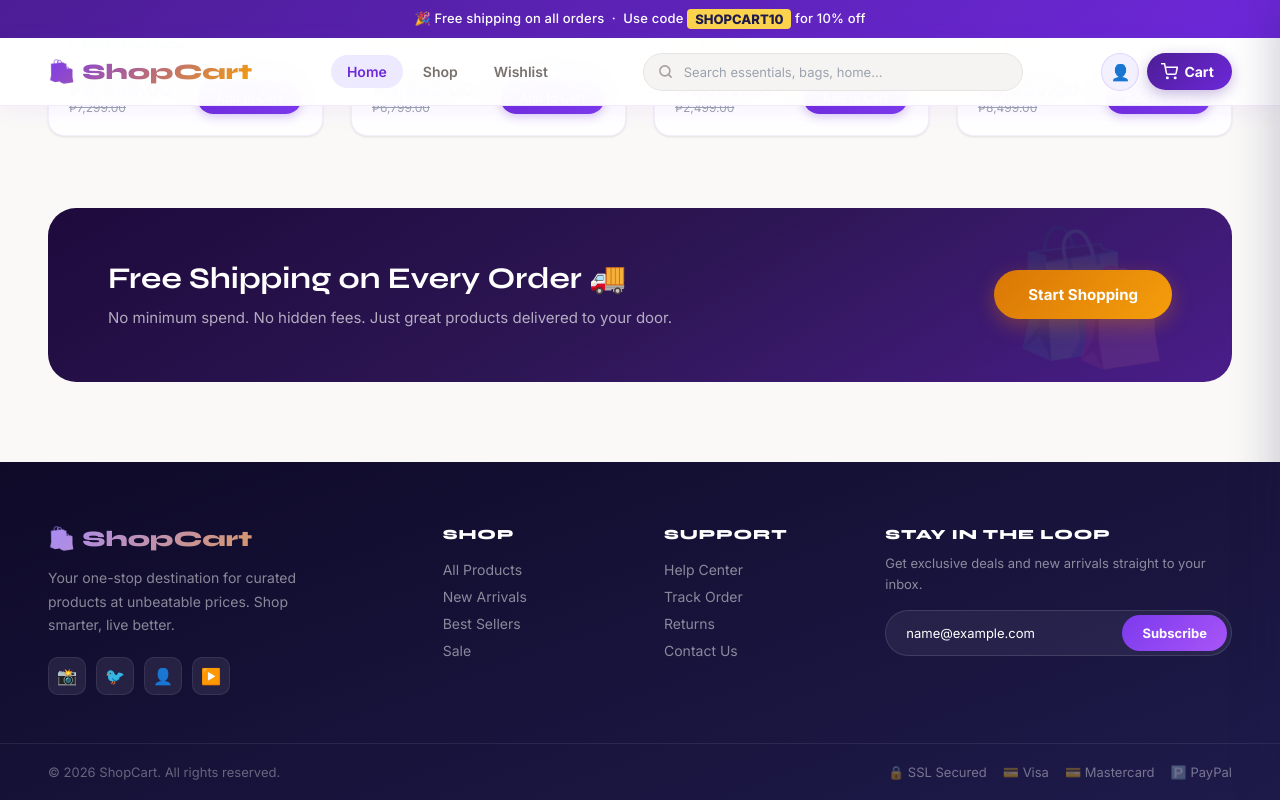
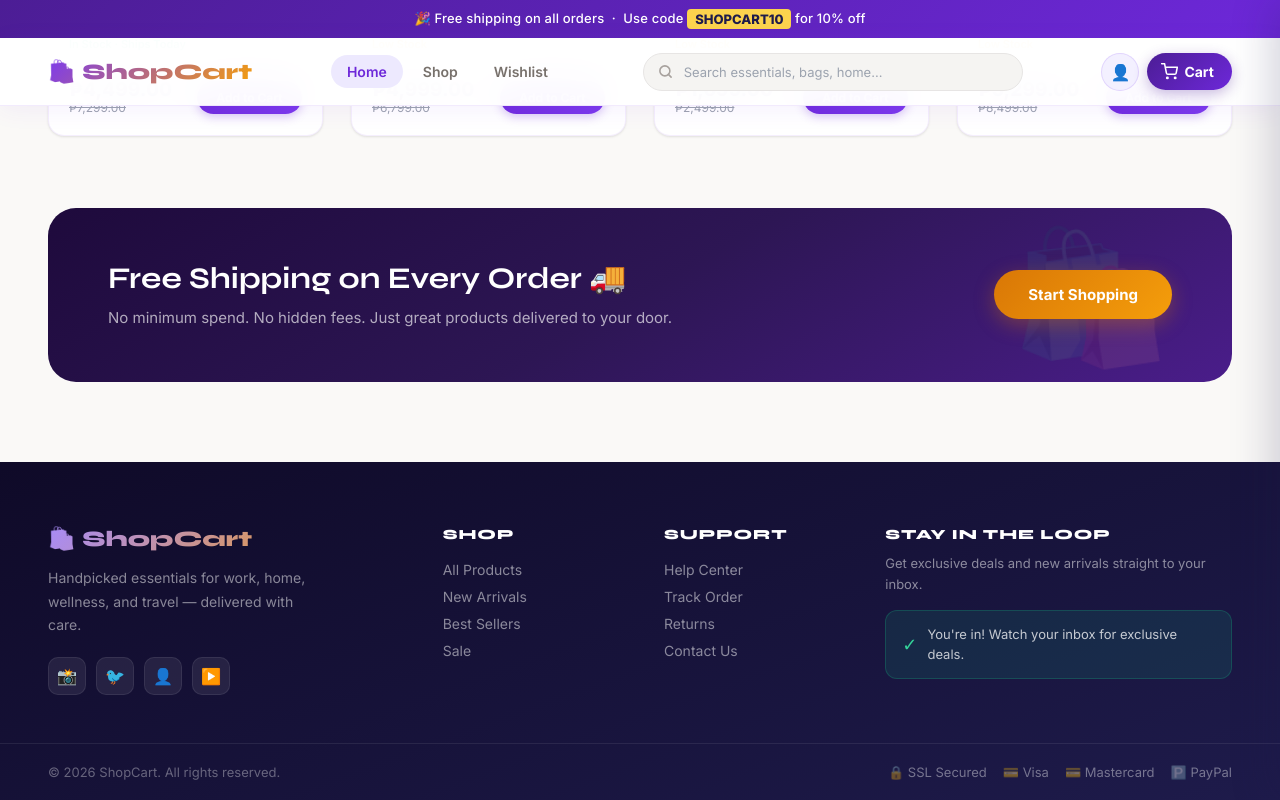
Before and after one commit to xyrielperez/shopcart, a React (Vite) app: page / in a window 1280 px wide. Both pictures are taken after typing "name@example.com" into the empty fields and a click on the button "Subscribe". Shown: the part 2343-3143 px from the top of the page. Built offline with nearby package versions, Linux system fonts and the light colour scheme.

Commit message:
polish: footer brand copy, newsletter validation+confirm, fix yoga mat 404 image

```diff
--- a/src/components/Footer.css
+++ b/src/components/Footer.css
@@ -133,7 +133,38 @@
   font-family: 'Inter', sans-serif;
 }
 
-.newsletter-form button:hover { background: linear-gradient(135deg, #6d28d9, #9333ea); }
+.newsletter-form button:hover { background: linear-gradient(135deg, #4c1d95, #6d28d9); }
+
+.newsletter-error {
+  display: block;
+  font-size: 12px;
+  color: #fca5a5;
+  margin-top: 8px;
+  padding: 0 4px;
+}
+
+.newsletter-success {
+  display: flex;
+  align-items: center;
+  gap: 10px;
+  background: rgba(16,185,129,0.12);
+  border: 1px solid rgba(16,185,129,0.25);
+  border-radius: 12px;
+  padding: 14px 16px;
+}
+
+.newsletter-check {
+  font-size: 18px;
+  color: #34d399;
+  flex-shrink: 0;
+}
+
+.newsletter-success p {
+  font-size: 13px;
+  color: rgba(255,255,255,0.75);
+  margin: 0;
+  line-height: 1.5;
+}
 
 .footer-bottom {
   border-top: 1px solid rgba(255,255,255,0.08);
--- a/src/components/Footer.jsx
+++ b/src/components/Footer.jsx
@@ -1,5 +1,43 @@
+import { useState } from 'react'
 import { Link } from 'react-router-dom'
 import './Footer.css'
+
+function Newsletter() {
+  const [email, setEmail] = useState('')
+  const [error, setError] = useState('')
+  const [done, setDone] = useState(false)
+
+  const handleSubmit = (e) => {
+    e.preventDefault()
+    if (!email.trim()) { setError('Please enter your email.'); return }
+    if (!/^[^\s@]+@[^\s@]+\.[^\s@]+$/.test(email)) { setError('Please enter a valid email address.'); return }
+    setError('')
+    setDone(true)
+  }
+
+  if (done) {
+    return (
+      <div className="newsletter-success">
+        <span className="newsletter-check">✓</span>
+        <p>You're in! Watch your inbox for exclusive deals.</p>
+      </div>
+    )
+  }
+
+  return (
+    <form className="newsletter-form" onSubmit={handleSubmit} noValidate>
+      <input
+        type="email"
+        placeholder="Enter your email"
+        value={email}
+        onChange={(e) => { setEmail(e.target.value); setError('') }}
+        aria-label="Email address"
+      />
+      <button type="submit">Subscribe</button>
+      {error && <span className="newsletter-error">{error}</span>}
+    </form>
+  )
+}
 
 export default function Footer() {
   return (
@@ -7,7 +45,7 @@ export default function Footer() {
       <div className="footer-top">
         <div className="footer-brand">
           <span className="footer-logo">🛍️ ShopCart</span>
-          <p>Your one-stop destination for curated products at unbeatable prices. Shop smarter, live better.</p>
+          <p>Handpicked essentials for work, home, wellness, and travel — delivered with care.</p>
           <div className="social-links">
             <a href="#" aria-label="Instagram">📸</a>
             <a href="#" aria-label="Twitter">🐦</a>
@@ -35,10 +73,7 @@ export default function Footer() {
         <div className="footer-newsletter">
           <h4>Stay in the loop</h4>
           <p>Get exclusive deals and new arrivals straight to your inbox.</p>
-          <form className="newsletter-form" onSubmit={(e) => e.preventDefault()}>
-            <input type="email" placeholder="Enter your email" required />
-            <button type="submit">Subscribe</button>
-          </form>
+          <Newsletter />
         </div>
       </div>
 
--- a/src/data/products.js
+++ b/src/data/products.js
@@ -32,7 +32,7 @@ const products = [
   {
     id: 6, name: 'Yoga Mat', category: 'Sports', price: 1699, originalPrice: 2499,
     description: 'Non-slip surface for all yoga styles. Eco-friendly natural rubber.',
-    image: 'https://images.unsplash.com/photo-1601925228008-f5e4c5e5b8e4?w=500&h=400&fit=crop',
+    image: 'https://images.unsplash.com/photo-1544367567-0f2fcb009e0b?w=500&h=500&fit=crop',
     rating: 4.5, reviews: 1123, badge: 'Sale'
   },
   {
```
